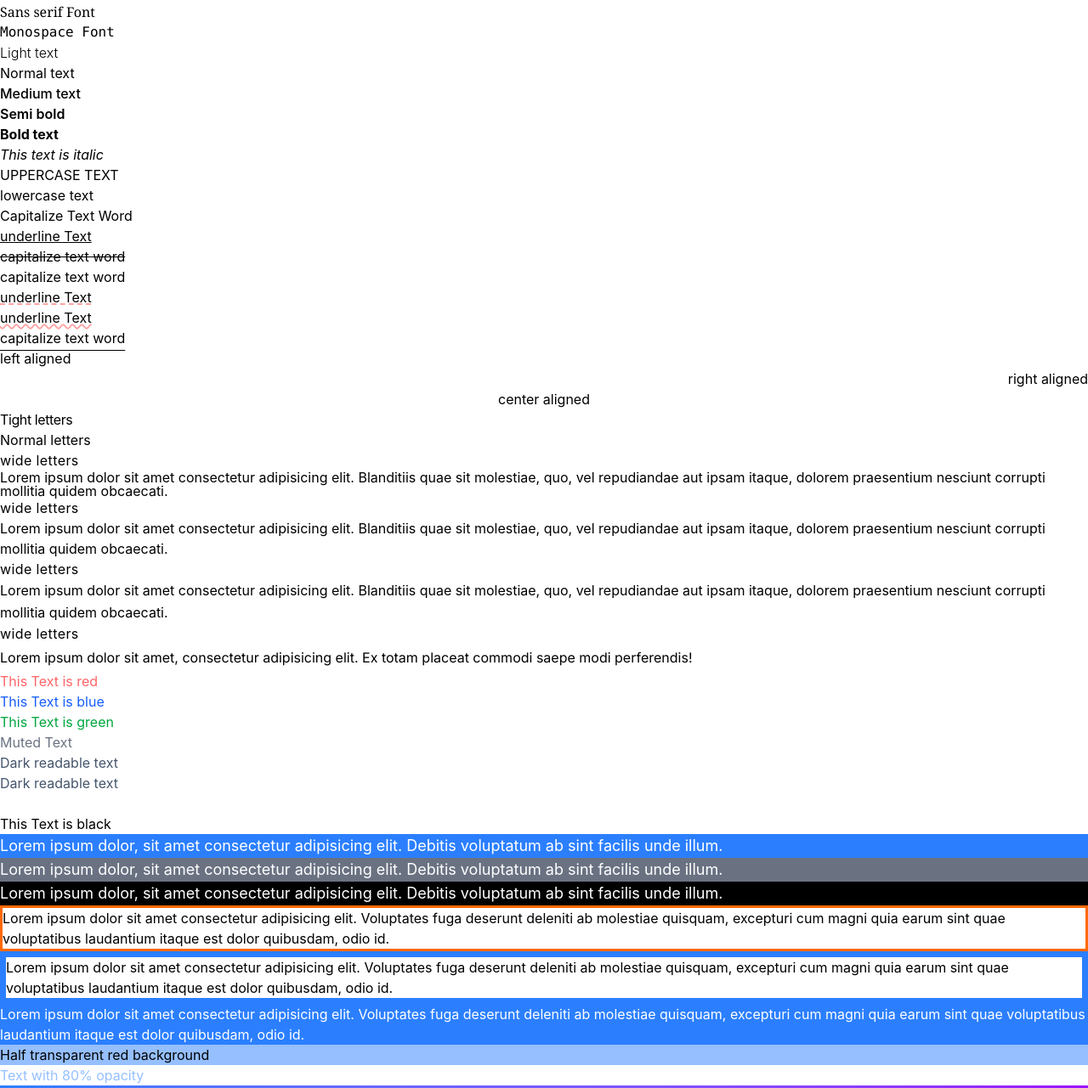
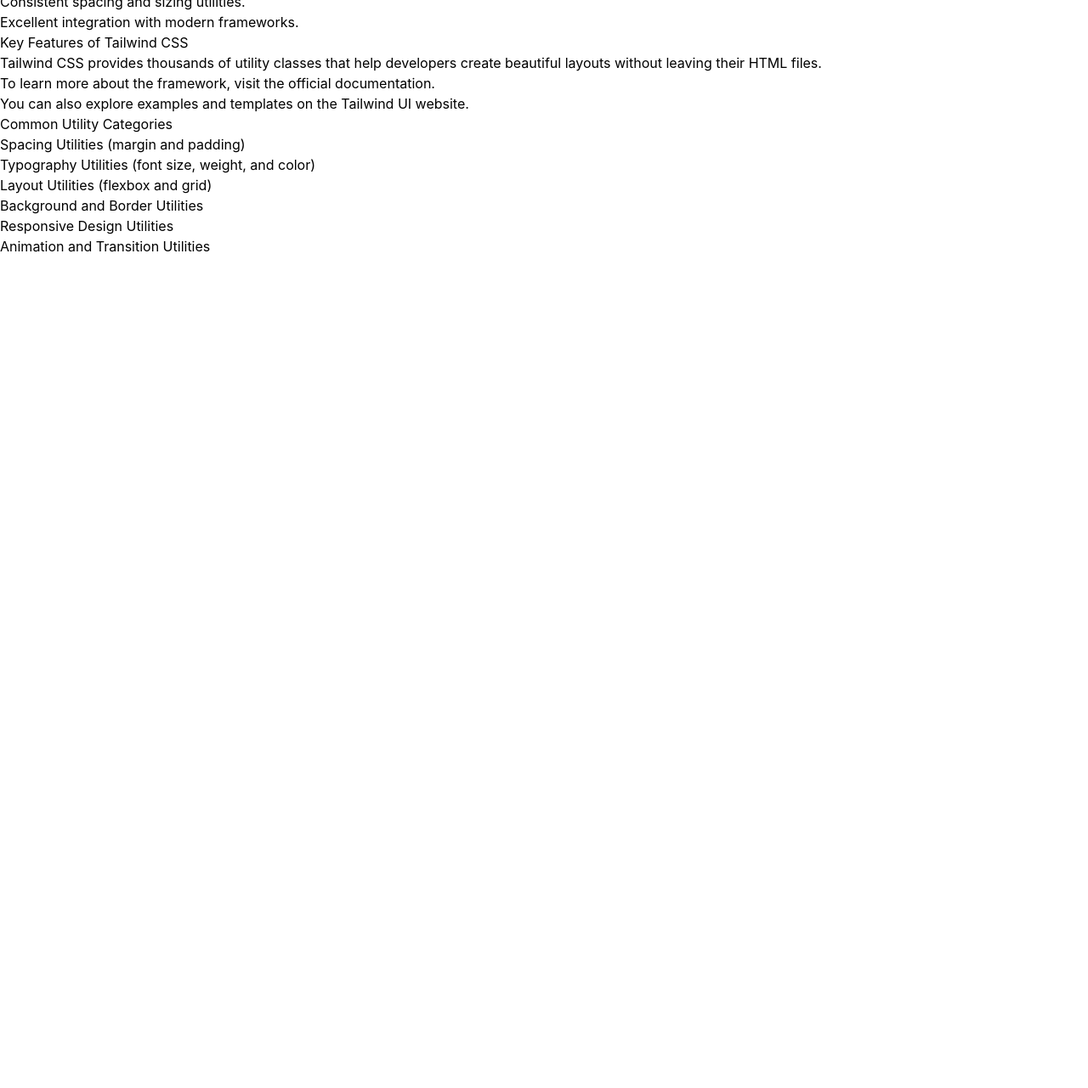
Before and after one commit to Angelic-Dev/how-to-styling-text-in-Tailwindcss-1, a website built with Vite: page index.html in a window 1280 px wide. Shown: the part 202-1483 px from the top of the page at 85% size. After the commit the page ends 800 px from the top, so only its background shows below. Built offline with nearby package versions, Linux system fonts and the light colour scheme.

Commit message:
Add index.html to style text repo

```diff
--- a/index.html
+++ b/index.html
@@ -9,145 +9,54 @@
   <body>
     <!-- Working with Text in TailwindCss -->
 
-    <!--Font Size-->
-    <p class="text-xs">extra Small text</p>
-    <p class="text-sm">Small text</p>
-    <p class="text-base">normal text</p>
-    <p class="text-lg">large text</p>
-    <p class="text-2xl">Very large text</p>
-    <p class="text-6xl">Very Very large text</p>
-    <!--Font Family-->
-    <p class="font-sans">Sans serif Font</p>
-    <p class="font-serif">Sans serif Font</p>
-    <p class="font-mono">Monospace Font</p>
-    <!--Font Weight-->
-    <p class="font-light">Light text</p>
-    <p class="font-normal">Normal text</p>
-    <p class="font-medium">Medium text</p>
-    <p class="font-semibold">Semi bold</p>
-    <p class="font-bold">Bold text</p>
-    <!--Font Style-->
-    <p class="italic">This text is italic</p>
-    <!--text Transform-->
-    <p class="uppercase">uppercase text</p>
-    <p class="lowercase">LOWERCASE TEXT</p>
-    <p class="capitalize">capitalize text word</p>
-    <!--text Decoration-->
-    <p class="underline">underline Text</p>
-    <p class="line-through">capitalize text word</p>
-    <p class="no-underline">capitalize text word</p>
-    <p class="underline decoration-2 decoration-blue-300 decoration-double"></p>
-    <p class="underline decoration-2 decoration-blue-300 decoration-dotted"></p>
-    <p class="underline decoration-2 decoration-red-300 decoration-dashed"></p>
-    <p class="underline decoration-2 decoration-red-300 decoration-dashed">
-      underline Text
-    </p>
-    <p class="underline decoration-2 decoration-red-300 decoration-wavy">
-      underline Text
-    </p>
-    <p class="underline underline-offset-8">capitalize text word</p>
-    <!--text Alignment-->
-    <p class="text-left">left aligned</p>
-    <p class="text-right">right aligned</p>
-    <p class="text-center">center aligned</p>
+    <a href="https://tailwindcss.com">Visit Tailwind CSS Official Website</a>
 
-    <!--Letter Spacing-->
-    <p class="tracking-tight">Tight letters</p>
-    <p class="tracking-normal">Normal letters</p>
-    <p class="tracking-wide">wide letters</p>
-    <!--Line height-->
-    <p class="leading-none">
-      Lorem ipsum dolor sit amet consectetur adipisicing elit. Blanditiis quae
-      sit molestiae, quo, vel repudiandae aut ipsam itaque, dolorem praesentium
-      nesciunt corrupti mollitia quidem obcaecati.
-    </p>
-    <p class="tracking-wide">wide letters</p>
-    <p class="leading-normal">
-      Lorem ipsum dolor sit amet consectetur adipisicing elit. Blanditiis quae
-      sit molestiae, quo, vel repudiandae aut ipsam itaque, dolorem praesentium
-      nesciunt corrupti mollitia quidem obcaecati.
-    </p>
-    <p class="tracking-wide">wide letters</p>
-    <p class="leading-relaxed">
-      Lorem ipsum dolor sit amet consectetur adipisicing elit. Blanditiis quae
-      sit molestiae, quo, vel repudiandae aut ipsam itaque, dolorem praesentium
-      nesciunt corrupti mollitia quidem obcaecati.
+    <h1>Getting Started with Tailwind CSS</h1>
+
+    <p>
+      Tailwind CSS is a utility-first CSS framework that allows developers to
+      build modern and responsive user interfaces directly in their HTML.
+      Instead of writing custom CSS classes, you can apply utility classes to
+      style elements quickly and efficiently.
     </p>
 
-    <p class="tracking-wide">wide letters</p>
-    <p class="font-inter leading-loose">
-      Lorem ipsum dolor sit amet, consectetur adipisicing elit. Ex totam placeat
-      commodi saepe modi perferendis!
+    <h2>Why Developers Love Tailwind CSS</h2>
+
+    <ol>
+      <li>Fast development workflow.</li>
+      <li>Highly customizable design system.</li>
+      <li>Responsive design made simple.</li>
+      <li>Consistent spacing and sizing utilities.</li>
+      <li>Excellent integration with modern frameworks.</li>
+    </ol>
+
+    <h3>Key Features of Tailwind CSS</h3>
+
+    <p>
+      Tailwind CSS provides thousands of utility classes that help developers
+      create beautiful layouts without leaving their HTML files.
     </p>
-    <!-- Text Colors -->
-    <p class="text-red-400">This Text is red</p>
-    <p class="text-blue-600">This Text is blue</p>
-    <p class="text-green-600">This Text is green</p>
-    <p class="text-gray-500">Muted Text</p>
-    <p class="text-slate-600">Dark readable text</p>
-    <p class="text-slate-600">Dark readable text</p>
-    <!-- text-color-shade -->
-    <p class="text-white">This Text is white</p>
-    <p class="text-black">This Text is black</p>
 
-    <!-- Background Colors -->
-    <p class="bg-blue-500 text-lg text-white">
-      Lorem ipsum dolor, sit amet consectetur adipisicing elit. Debitis
-      voluptatum ab sint facilis unde illum.
+    <p>
+      To learn more about the framework, visit the
+      <a href="https://tailwindcss.com/docs">official documentation</a>.
     </p>
-    <p class="bg-gray-500 text-lg text-white">
-      Lorem ipsum dolor, sit amet consectetur adipisicing elit. Debitis
-      voluptatum ab sint facilis unde illum.
+
+    <p>
+      You can also explore examples and templates on the
+      <a href="https://tailwindcss.com/plus">Tailwind UI website</a>.
     </p>
-    <p class="bg-black text-lg text-white">
-      Lorem ipsum dolor, sit amet consectetur adipisicing elit. Debitis
-      voluptatum ab sint facilis unde illum.
-    </p>
-    <!-- Border Colors -->
-    <p class="border-3 border-orange-500">
-      Lorem ipsum dolor sit amet consectetur adipisicing elit. Voluptates fuga
-      deserunt deleniti ab molestiae quisquam, excepturi cum magni quia earum
-      sint quae voluptatibus laudantium itaque est dolor quibusdam, odio id.
-    </p>
-    <!--:hover Color -->
-    <p class="border-7 border-blue-500 hover:border-green-500">
-      Lorem ipsum dolor sit amet consectetur adipisicing elit. Voluptates fuga
-      deserunt deleniti ab molestiae quisquam, excepturi cum magni quia earum
-      sint quae voluptatibus laudantium itaque est dolor quibusdam, odio id.
-    </p>
-    <p class="bg-blue-500 hover:bg-red-700 text-white hover:text-black">
-      Lorem ipsum dolor sit amet consectetur adipisicing elit. Voluptates fuga
-      deserunt deleniti ab molestiae quisquam, excepturi cum magni quia earum
-      sint quae voluptatibus laudantium itaque est dolor quibusdam, odio id.
-    </p>
-    <!-- bg-color-shade -->
-    <!-- Opacity with colors -->
-    <!---->
-    <div class="bg-blue-500/50">Half transparent red background</div>
-    <div class="text-blue-500/50">Text with 80% opacity</div>
 
-    <!-- Gradient colors -->
+    <h3>Common Utility Categories</h3>
 
-    <div class="bg-gradient-to-r from-blue-500 to-purple-600 p-6">
-      Lorem ipsum dolor sit amet consectetur, adipisicing elit. Est quae
-      necessitatibus laboriosam voluptates earum quas recusandae non, labore
-      iste sunt cumque ratione. Quis, tempore consectetur.
-    </div>
-    <!-- And you can set the start and end colors with:
-       from
-       to
-       via -->
-
-    <!-- You can make the gradient go in different derection -->
-    <!-- bg-gradient-to-r -->
-    <!-- bg-gradient-to-l -->
-    <!-- bg-gradient-to-t -->
-    <!-- bg-gradient-to-b -->
-    <div class="bg-gradient-to-b from-blue-500 to-purple-600 p-6">
-      Lorem ipsum dolor sit amet consectetur, adipisicing elit. Est quae
-      necessitatibus laboriosam voluptates earum quas recusandae non, labore
-      iste sunt cumque ratione. Quis, tempore consectetur.
-    </div>
+    <ul>
+      <li>Spacing Utilities (margin and padding)</li>
+      <li>Typography Utilities (font size, weight, and color)</li>
+      <li>Layout Utilities (flexbox and grid)</li>
+      <li>Background and Border Utilities</li>
+      <li>Responsive Design Utilities</li>
+      <li>Animation and Transition Utilities</li>
+    </ul>
     <script type="module" src="/src/main.js"></script>
   </body>
 </html>
```
